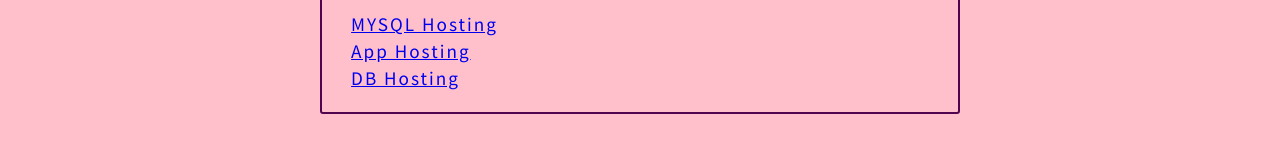
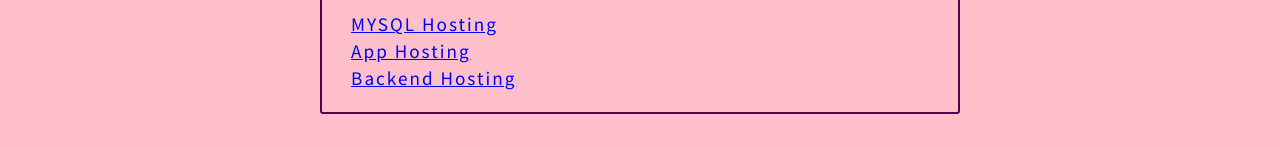
Before and after one commit to scorcism/notebook-frontend, a React (Vite) app: page /about in a window 1280 px wide. Shown: the part 653-800 px from the top of the page. Built offline with nearby package versions, Linux system fonts and the light colour scheme; no server answers; a web font is replaced by a local one.

Commit message:
about edit

```diff
--- a/src/component/About.jsx
+++ b/src/component/About.jsx
@@ -27,7 +27,7 @@
           <li className="ul_li">
             <a href="https://www.phpmyadmin.co/" target="_blank" rel="noopener noreferrer">MYSQL Hosting</a> <br/>
             <a href="https://vercel.com/" target="_blank" rel="noopener noreferrer">App Hosting</a> <br/>
-            <a href="https://www.heroku.com/" target="_blank" rel="noopener noreferrer">DB Hosting</a> <br/>
+            <a href="https://www.heroku.com/" target="_blank" rel="noopener noreferrer">Backend Hosting</a> <br/>
           </li>
         </ul>
       </div>
```
